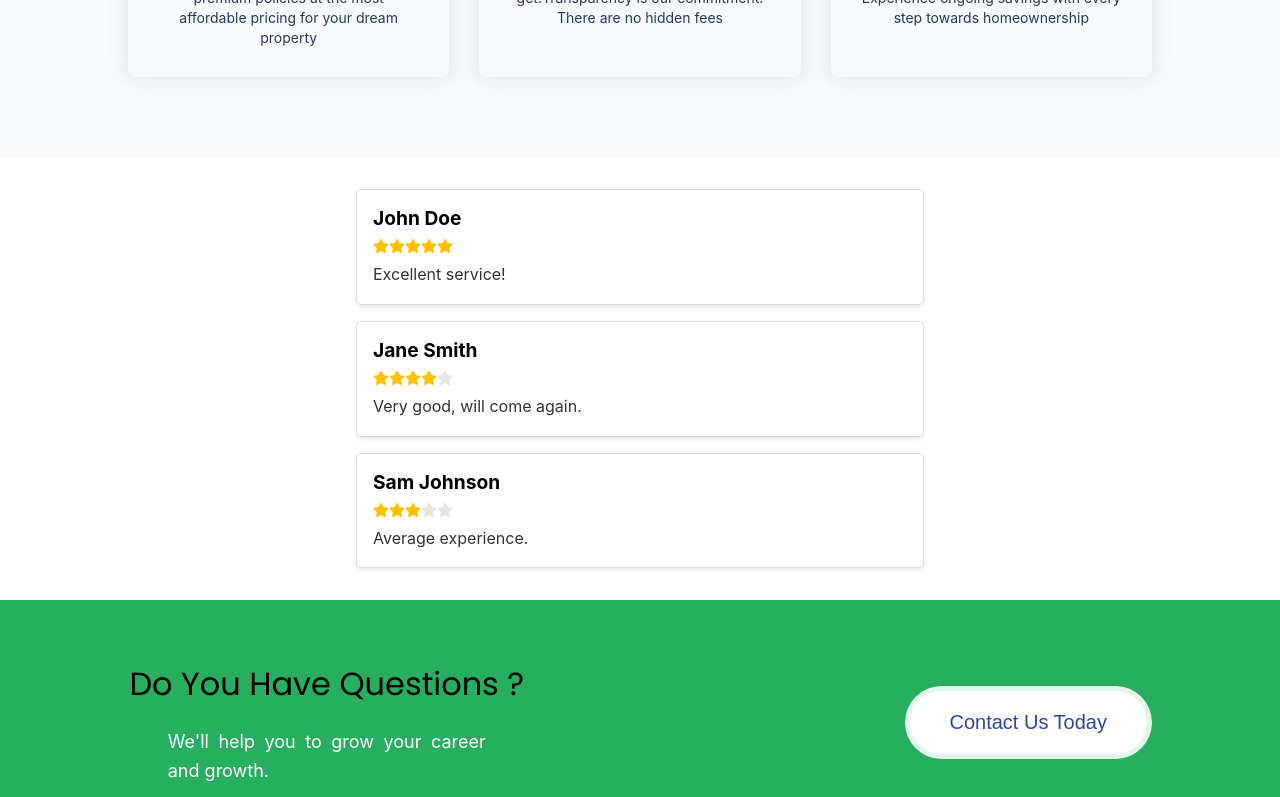
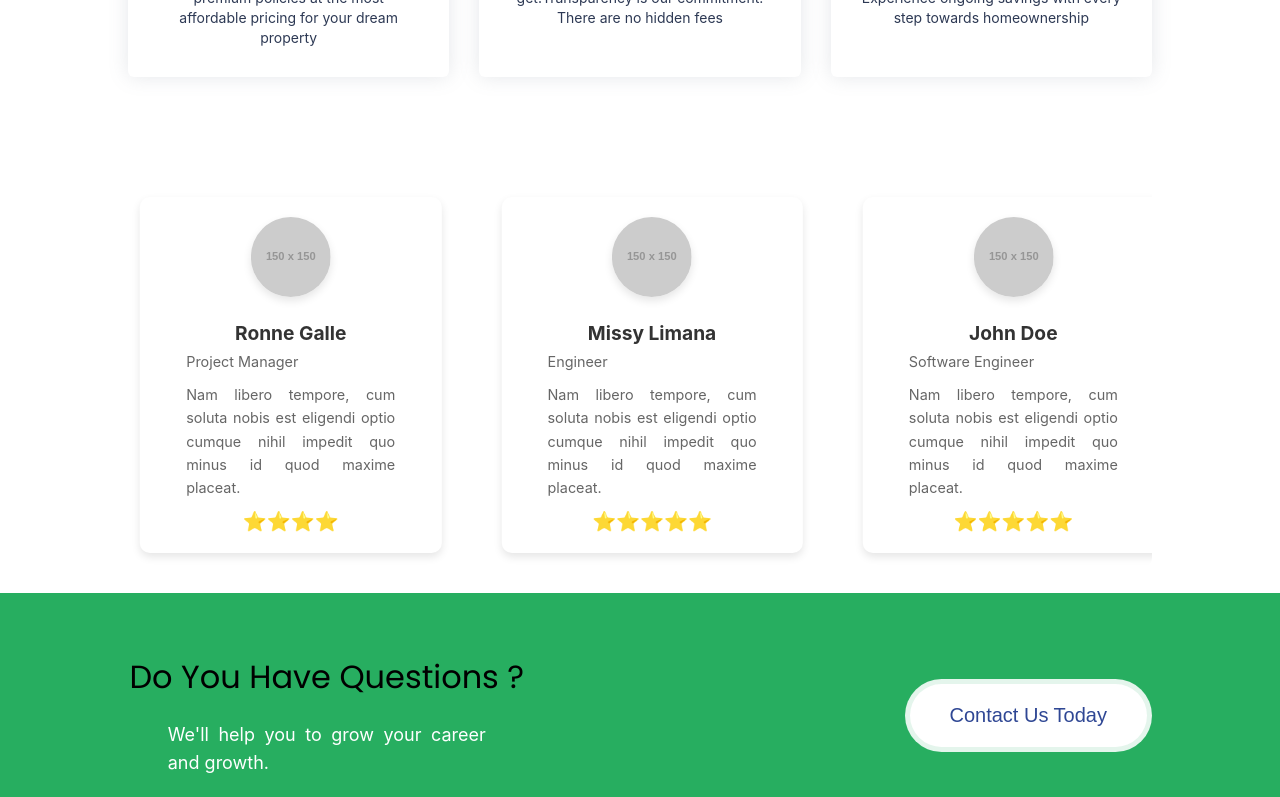
Before and after one commit to SamAtStrideRE/Succedo-mortgage, a React (Create React App) app: page / in a window 1280 px wide. Shown: the part 1621-2418 px from the top of the page. Built offline with nearby package versions, Linux system fonts and the light colour scheme.

Commit message:
reviews card added

```diff
--- a/src/App.css
+++ b/src/App.css
@@ -60,7 +60,7 @@ input {
 .background {
   padding: 80px 0;
   position: relative;
-  background: #f7f9fc;
+  background: #ffffff;
 }
 
 .grid5 {
--- a/src/components/home/Home.jsx
+++ b/src/components/home/Home.jsx
@@ -2,9 +2,8 @@ import React from "react"
 // import Header from "../common/header/Header.jsx"
 import Featured from "./featured/Featured"
 import Hero from "./hero/Hero"
-import ReviewList from "../reviewCard/ReviewList"
-// import Price from "./price/Price"
-// import Team from "./team/Team"
+import ReviewCarousel from "../reviewCard/ReviewCarousel"
+
 
 const Home = () => {
   return (
@@ -12,7 +11,7 @@ const Home = () => {
       {/* <Header/> */}
       <Hero />
       <Featured />
-      <ReviewList/>
+      <ReviewCarousel/>
       {/* <Awards /> */}
       {/* <Team /> */}
       {/* <Price /> */}
--- a/src/components/reviewCard/ReviewCard.css
+++ /dev/null
@@ -1,26 +0,0 @@
-.review-card {
-    border: 1px solid #ddd;
-    border-radius: 5px;
-    padding: 16px;
-    margin: 16px 0;
-    background-color: #fff;
-    box-shadow: 0 2px 5px rgba(0, 0, 0, 0.1);
-  }
-
-  .review-card-name {
-    margin: 0;
-    font-size: 1.2em;
-    font-weight: bold;
-  }
-
-  .review-card-rating {
-    display: flex;
-    align-items: center;
-    margin: 8px 0;
-  }
-
-  .review-card-comment {
-    margin: 0;
-    font-size: 1em;
-    color: #333;
-  }
--- a/src/components/reviewCard/ReviewCard.jsx
+++ /dev/null
@@ -1,25 +0,0 @@
-import React from 'react';
-import { FaStar } from 'react-icons/fa';
-import './ReviewCard.css'; // Create and import a CSS file for styling
-
-const ReviewCard = ({ name, rating, comment }) => {
-  const renderStars = (rating) => {
-    const stars = [];
-    for (let i = 0; i < 5; i++) {
-      stars.push(
-        <FaStar key={i} color={i < rating ? "#ffc107" : "#e4e5e9"} />
-      );
-    }
-    return stars;
-  };
-
-  return (
-    <div className="review-card">
-      <h3 className="review-card-name">{name}</h3>
-      <div className="review-card-rating">{renderStars(rating)}</div>
-      <p className="review-card-comment">{comment}</p>
-    </div>
-  );
-};
-
-export default ReviewCard;
--- /dev/null
+++ b/src/components/reviewCard/ReviewCarousel.css
@@ -0,0 +1,79 @@
+/* src/styles.css */
+
+
+.App {
+  text-align: center;
+  padding: 20px;
+}
+
+.carousel {
+  width: 80%;
+  max-width: 1200px;
+  margin: 20px auto;
+  overflow: hidden;
+  position: relative;
+  border-radius: 15px;
+  background-color: #fff;
+}
+
+.carousel-inner {
+  display: flex;
+  transition: transform 0.5s ease-in-out;
+}
+
+.carousel-item {
+  flex: 1 0 33.33%;
+  max-width: 33.33%;
+  box-sizing: border-box;
+  padding: 20px;
+  text-align: center;
+}
+
+.carousel-item:not(:last-child) {
+  margin-right: 20px;
+}
+
+.review-card {
+  background: #fff;
+  border-radius: 10px;
+  box-shadow: 0 4px 8px rgba(0, 0, 0, 0.1);
+  padding: 20px;
+  text-align: center;
+}
+
+.review-img {
+  border-radius: 50%;
+  width: 80px;
+  height: 80px;
+  margin-bottom: 10px;
+  box-shadow: 0 4px 8px rgba(0, 0, 0, 0.1);
+}
+
+.review-content h3 {
+  margin: 10px 0 5px;
+  font-size: 1.2em;
+  color: #333;
+}
+
+.review-content p {
+  font-size: 0.9em;
+  color: #666;
+  margin-bottom: 10px;
+}
+
+.review-rating {
+  color: gold;
+  font-size: 1.2em;
+}
+
+@media (max-width: 768px) {
+  .carousel {
+    width: 95%;
+  }
+
+  .carousel-item {
+    flex: 1 0 100%;
+    max-width: 100%;
+    margin-right: 0;
+  }
+}
--- /dev/null
+++ b/src/components/reviewCard/ReviewCarousel.jsx
@@ -0,0 +1,83 @@
+// src/components/ReviewCarousel.js
+import React, { useState, useEffect } from 'react';
+import './ReviewCarousel.css';
+
+const reviews = [
+  {
+    name: "Hanna Lisem",
+    text: "Nam libero tempore, cum soluta nobis est eligendi optio cumque nihil impedit quo minus id quod maxime placeat.",
+    img: "https://via.placeholder.com/150",
+    rating: 5,
+    position: "Project Manager"
+  },
+  {
+    name: "Ronne Galle",
+    text: "Nam libero tempore, cum soluta nobis est eligendi optio cumque nihil impedit quo minus id quod maxime placeat.",
+    img: "https://via.placeholder.com/150",
+    rating: 4,
+    position: "Project Manager"
+  },
+  {
+    name: "Missy Limana",
+    text: "Nam libero tempore, cum soluta nobis est eligendi optio cumque nihil impedit quo minus id quod maxime placeat.",
+    img: "https://via.placeholder.com/150",
+    rating: 5,
+    position: "Engineer"
+  },
+  {
+    name: "John Doe",
+    text: "Nam libero tempore, cum soluta nobis est eligendi optio cumque nihil impedit quo minus id quod maxime placeat.",
+    img: "https://via.placeholder.com/150",
+    rating: 5,
+    position: "Software Engineer"
+  },
+  {
+    name: "Jane Smith",
+    text: "Nam libero tempore, cum soluta nobis est eligendi optio cumque nihil impedit quo minus id quod maxime placeat.",
+    img: "https://via.placeholder.com/150",
+    rating: 4,
+    position: "Marketing Specialist"
+  },
+  {
+    name: "Sam Wilson",
+    text: "Nam libero tempore, cum soluta nobis est eligendi optio cumque nihil impedit quo minus id quod maxime placeat.",
+    img: "https://via.placeholder.com/150",
+    rating: 5,
+    position: "Graphic Designer"
+  }
+];
+
+const ReviewCarousel = () => {
+  const [currentIndex, setCurrentIndex] = useState(0);
+
+  useEffect(() => {
+    const interval = setInterval(() => {
+      setCurrentIndex((prevIndex) => (prevIndex + 1) % reviews.length);
+    }, 3000);
+    return () => clearInterval(interval);
+  }, []);
+
+  return (
+    <div className="carousel">
+      <div className="carousel-inner" style={{ transform: `translateX(-${currentIndex * (100 / 3)}%)` }}>
+        {reviews.map((review, index) => (
+          <div className="carousel-item" key={index}>
+            <div className="review-card">
+              <img src={review.img} alt={review.name} className="review-img" />
+              <div className="review-content">
+                <h3>{review.name}</h3>
+                <p className="position">{review.position}</p>
+                <p>{review.text}</p>
+                <div className="review-rating">
+                  {"⭐".repeat(review.rating)}
+                </div>
+              </div>
+            </div>
+          </div>
+        ))}
+      </div>
+    </div>
+  );
+};
+
+export default ReviewCarousel;
--- a/src/components/reviewCard/ReviewList.css
+++ /dev/null
@@ -1,5 +0,0 @@
-.review-list {
-    max-width: 600px;
-    margin: 0 auto;
-    padding: 16px;
-  }
--- a/src/components/reviewCard/ReviewList.jsx
+++ /dev/null
@@ -1,26 +0,0 @@
-import React, { useState } from 'react';
-import ReviewCard from './ReviewCard';
-import './ReviewList.css'; // Create and import a CSS file for styling
-
-const ReviewList = () => {
-  const [reviews] = useState([
-    { name: 'John Doe', rating: 5, comment: 'Excellent service!' },
-    { name: 'Jane Smith', rating: 4, comment: 'Very good, will come again.' },
-    { name: 'Sam Johnson', rating: 3, comment: 'Average experience.' },
-  ]);
-
-  return (
-    <div className="review-list">
-      {reviews.map((review, index) => (
-        <ReviewCard
-          key={index}
-          name={review.name}
-          rating={review.rating}
-          comment={review.comment}
-        />
-      ))}
-    </div>
-  );
-};
-
-export default ReviewList;
```
